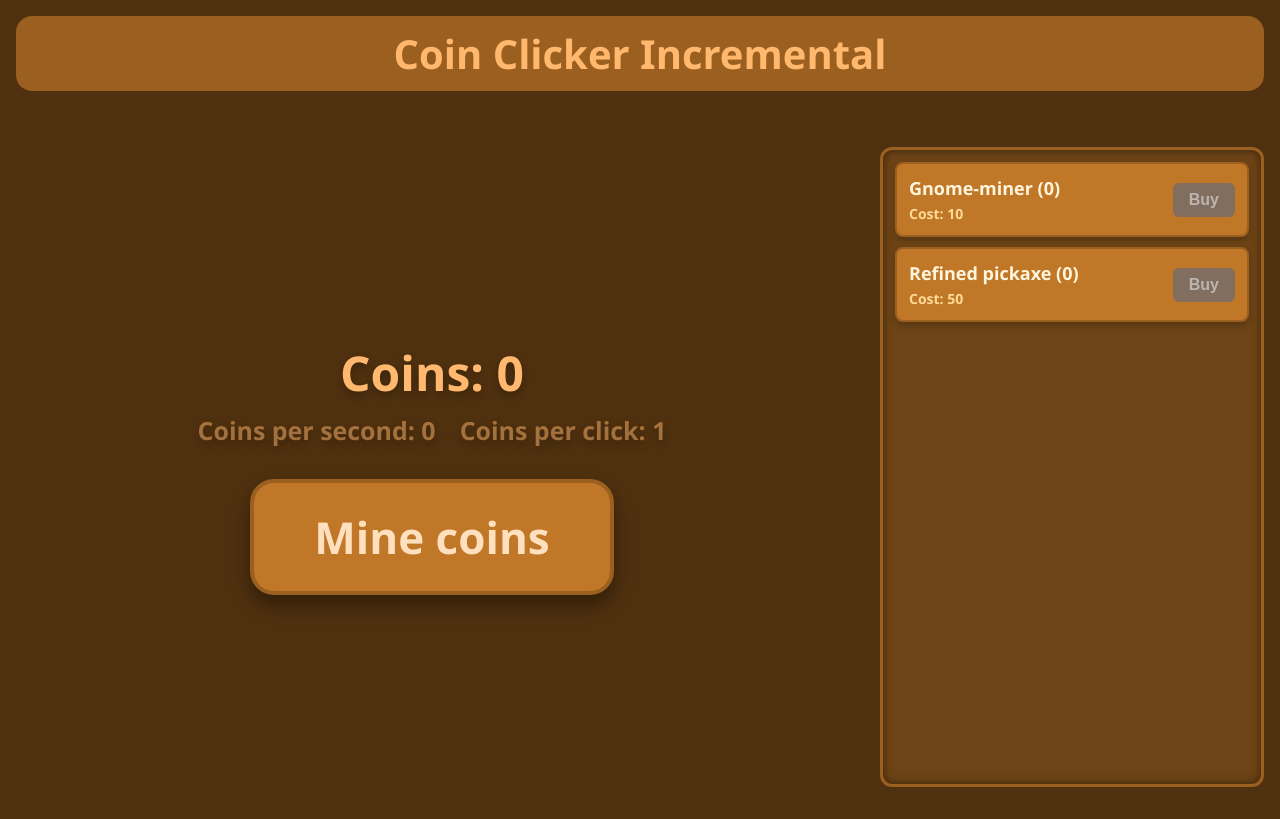
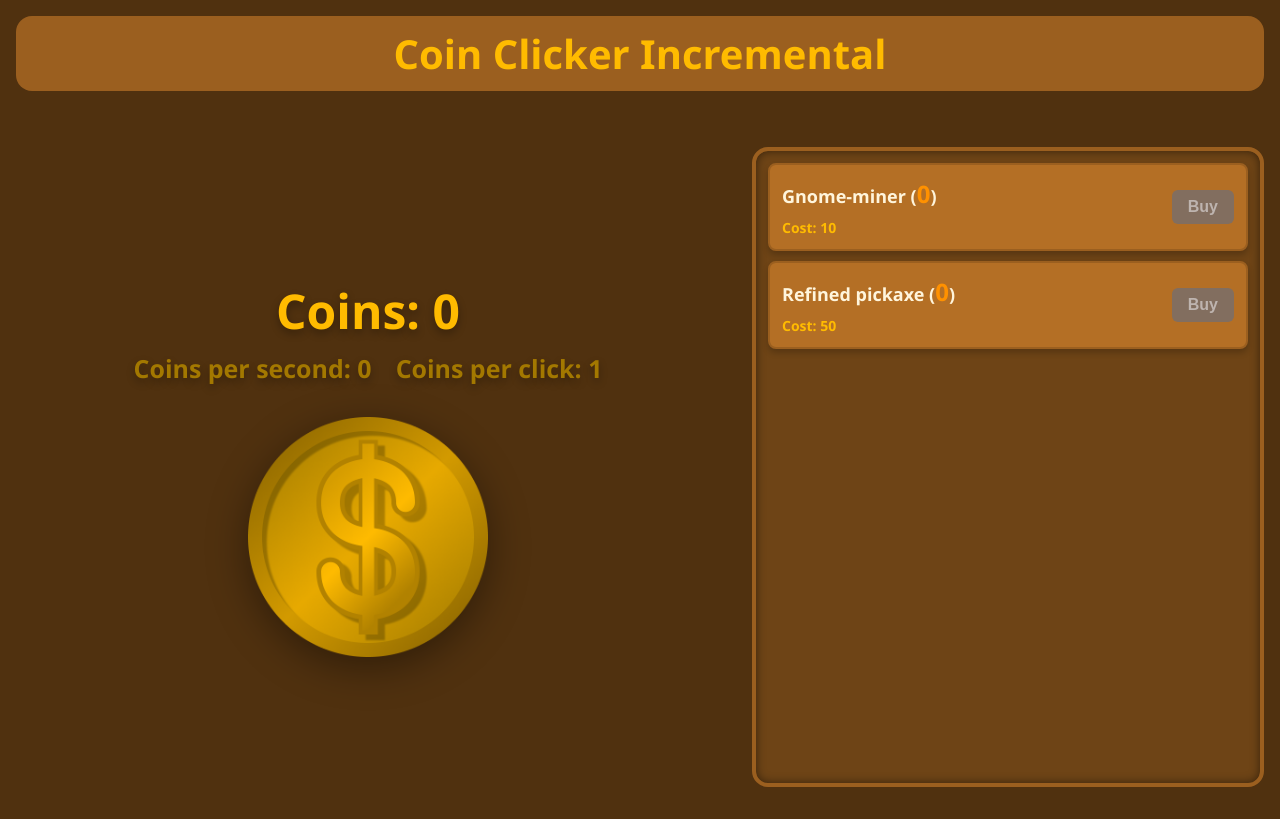
Before and after one commit to Sampestas/Coin-clicker-incremental-web, a website with bundled scripts: page index.html in a window 1280 px wide. Built offline with nearby package versions, Linux system fonts and the light colour scheme.

Commit message:
ui improvements and mine coins button replaced with a coin sprite

```diff
--- a/css/components.css
+++ b/css/components.css
@@ -4,7 +4,7 @@
     font-family: 'Segoe UI', Tahoma, Geneva, Verdana, sans-serif;
     font-size: 2.5rem;
     font-weight: bold;
-    color: rgb(255, 184, 109);
+    color: rgb(255, 187, 0);
     margin-bottom: 2.5rem;
     border-radius: 1rem;
     padding-top: 0.625rem;
@@ -12,7 +12,7 @@
 }
 
 .coins-display {
-    color: rgb(255, 184, 109);
+    color: rgb(255, 187, 0);
     font-size: 3rem;
     font-weight: bold;
     text-shadow: 0 0.25rem 0.5rem rgba(0, 0, 0, 0.3);
@@ -21,7 +21,7 @@
 }
 
 .stat-display {
-    color: rgba(255, 184, 109, 0.5);
+    color: rgb(163, 120, 0);
     font-size: 1.56rem;
     font-weight: bold;
     text-shadow: 0 0.25rem 0.5rem rgba(0, 0, 0, 0.3);
@@ -36,41 +36,38 @@
     cursor: pointer;
     outline: none;
     touch-action: none;
+    width: 15rem;
+    height: 15rem;
+    border-radius: 50%;
 }
 
-.btn-content {
-    display: inline-block;
-    font-family: 'Segoe UI', Tahoma, Geneva, Verdana, sans-serif;
-    font-size: 2.75rem;
-    font-weight: bold;
-    border-radius: 1.5rem;
-    box-shadow: 0 0.625rem 1.25rem rgba(0, 0, 0, 0.4);
-    padding: 1.5rem 3.75rem;
-    transition: transform 0.08s ease, box-shadow 0.08s ease;
+.btn-content.coin-img {
+    display: block;
+    width: 100%;
+    height: 100%;
+
+    object-fit: contain;
+
+    filter: drop-shadow(0 0.625rem 1.25rem rgba(0, 0, 0, 0.4));
+    transition: transform 0.08s ease, filter 0.08s ease;
     pointer-events: none;
-}
-
-.btn-gold .btn-content {
-    background-color: rgb(192, 119, 40);
-    color: rgb(255, 224, 190);
-    border: 0.25rem solid rgb(155, 95, 31);
 }
 
 .game-btn:hover .btn-content {
     transform: scale(1.05);
-    box-shadow: 0 0.375rem 0.75rem rgba(0, 0, 0, 0.3);
+    filter: drop-shadow(0 0.375rem 0.75rem rgba(0, 0, 0, 0.35));
 }
 
 .game-btn:active .btn-content {
     transform: scale(1);
-    box-shadow: 0 0.125rem 0.25rem rgba(0, 0, 0, 0.2);
+    filter: drop-shadow(0 0.2rem 0.4rem rgba(0, 0, 0, 0.3));
 }
 
 .upgrade-item {
     display: flex;
     justify-content: space-between;
     align-items: center;
-    background-color: rgb(192, 119, 40);
+    background-color: rgb(180, 111, 37);
     border: 0.125rem solid rgb(155, 95, 31);
     border-radius: 0.5rem;
     padding: 0.75rem;
@@ -93,7 +90,13 @@
 .upgrade-cost {
     font-size: 0.875rem;
     font-weight: bold;
-    color: rgb(255, 218, 149);
+    color: rgb(255, 187, 0);
+}
+
+.js-count {
+    font-size: 1.5rem;
+    font-weight: bold;
+    color: rgb(255, 145, 0);
 }
 
 .upgrade-button {
--- a/css/layout.css
+++ b/css/layout.css
@@ -40,13 +40,13 @@
 
 .upgrade-container {
     width: 100%;
-    max-width: 24rem;
+    max-width: 32rem;
     height: 30rem;
     margin: 0 auto;
 
     overflow-y: auto;
-    border: 0.2rem solid rgb(155, 95, 31);
-    border-radius: 0.75rem;
+    border: 0.3rem solid rgb(155, 95, 31);
+    border-radius: 1rem;
     padding: 0.75rem;
     background-color: rgb(110, 68, 22);
     box-shadow: inset 0 0 0.6rem rgba(0, 0, 0, 0.5);
@@ -74,7 +74,7 @@
 @media (min-width: 48rem) {
     .game-layout {
         display: grid;
-        grid-template-columns: 1fr 24rem;
+        grid-template-columns: 1fr 32rem;
         align-items: stretch;
     }
 
--- a/css/responsive.css
+++ b/css/responsive.css
@@ -20,12 +20,6 @@
         text-align: center;
     }
 
-    .game-btn {
-        width: 100%;
-        display: flex;
-        justify-content: center;
-    }
-
     .upgrade-item {
         gap: 0.5rem;
     }
--- a/index.html
+++ b/index.html
@@ -12,7 +12,6 @@
         <div id="gameName">Coin Clicker Incremental</div>
 
         <div class="game-container">
-
             <div class="game-layout">
                 <div class="clicker-section">
                     <div class="coins-container">
@@ -24,7 +23,7 @@
                     </div>
 
                     <button id="clickButton" class="game-btn btn-gold">
-                        <span class="btn-content">Mine coins</span>
+                        <img src="assets/images/coin.png" class="btn-content coin-img" alt="Mine coins">
                     </button>
                 </div>
 
@@ -50,6 +49,7 @@
                         <span class="js-name">Loading</span>
                         (<span class="js-count">0</span>)
                     </span>
+                    <span class="upgrade-description"></span>
                     <span class="upgrade-cost">Cost:
                         <span class="js-cost">0</span>
                     </span>
```
Also changed, not shown: assets/images/coin.png (added).
